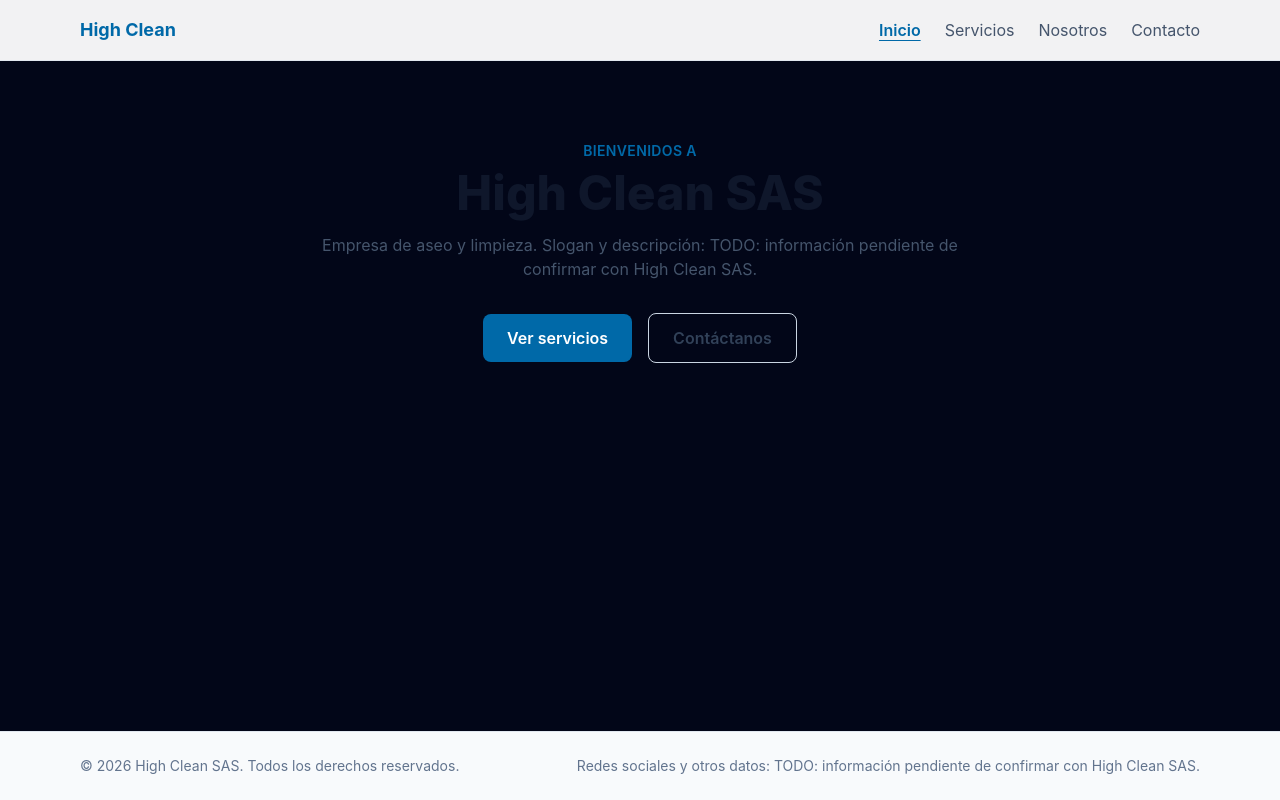
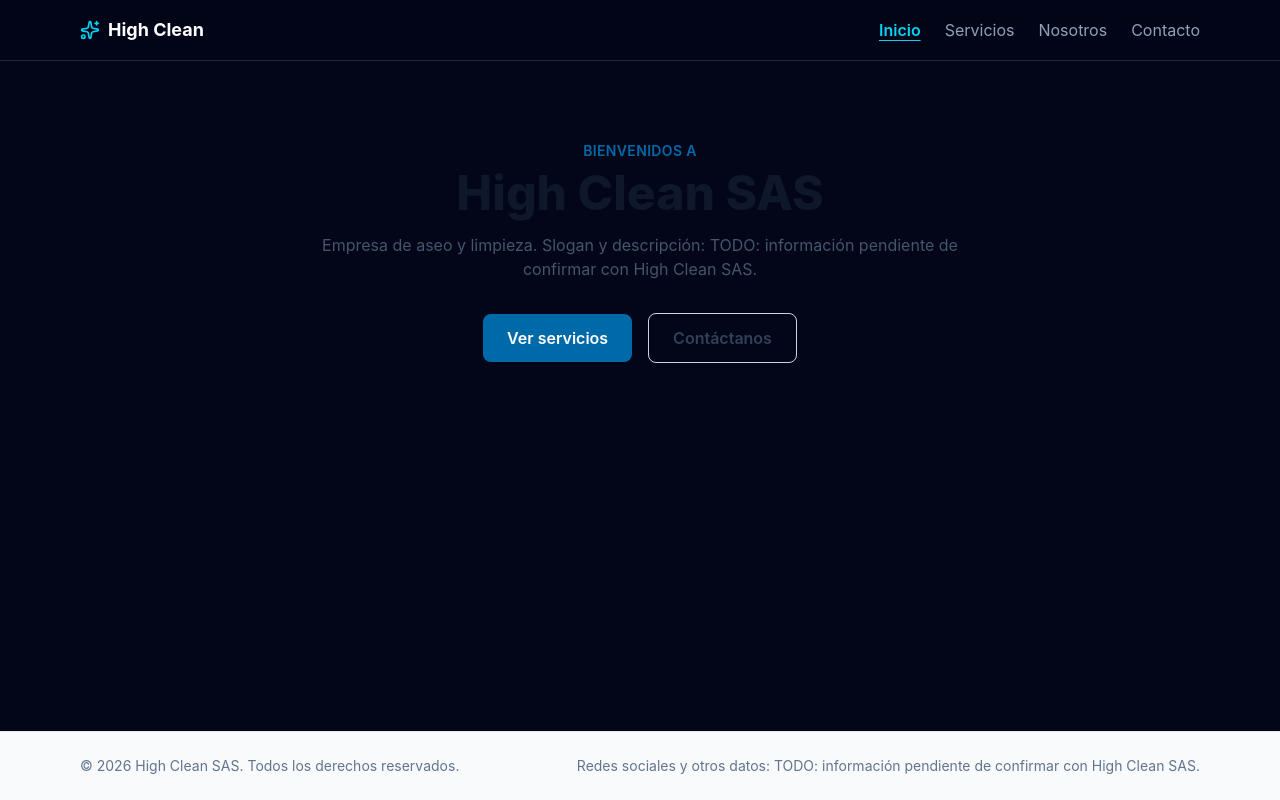
Before and after one commit to shakatoti1618-wq/HighCleanSAS, a React (Vite) app in the folder app/frontend/: page / in a window 1280 px wide. Built offline with nearby package versions, Linux system fonts and the light colour scheme.

Commit message:
style: restyle navbar with dark glassmorphism

```diff
--- a/app/frontend/src/components/Navbar.tsx
+++ b/app/frontend/src/components/Navbar.tsx
@@ -1,4 +1,5 @@
 import { Link, NavLink } from 'react-router-dom'
+import { Sparkles } from 'lucide-react'
 
 const links = [
   { to: '/', label: 'Inicio' },
@@ -9,12 +10,13 @@ const links = [
 
 function Navbar() {
   return (
-    <header className="sticky top-0 z-10 border-b border-slate-200 bg-white/95 backdrop-blur">
+    <header className="sticky top-0 z-10 border-b border-slate-800 bg-slate-950/70 backdrop-blur-md">
       <nav
         className="mx-auto flex max-w-6xl items-center justify-between px-4 py-4"
-        aria-label="Navegación principal"
+        aria-label="NavegaciÃ³n principal"
       >
-        <Link to="/" className="text-lg font-bold text-sky-700">
+        <Link to="/" className="flex items-center gap-2 text-lg font-bold text-white">
+          <Sparkles className="h-5 w-5 text-cyan-400" aria-hidden="true" />
           High Clean
         </Link>
         <ul className="flex items-center gap-6">
@@ -25,8 +27,8 @@ function Navbar() {
                 end={link.to === '/'}
                 className={({ isActive }) =>
                   isActive
-                    ? 'font-semibold text-sky-700 underline underline-offset-4'
-                    : 'text-slate-600 hover:text-sky-700'
+                    ? 'font-semibold text-cyan-400 underline underline-offset-4'
+                    : 'text-slate-400 hover:text-cyan-300'
                 }
               >
                 {link.label}
```
